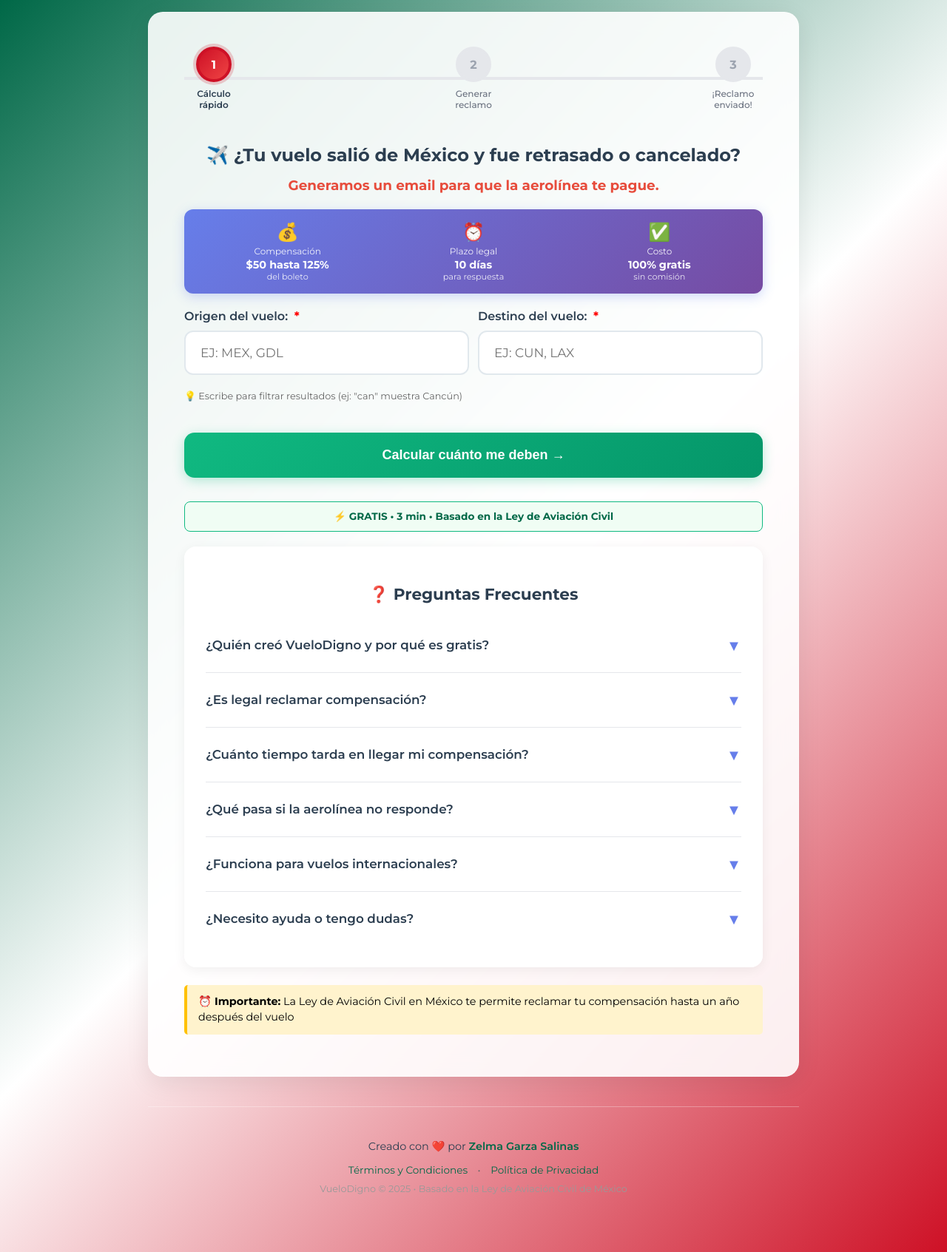
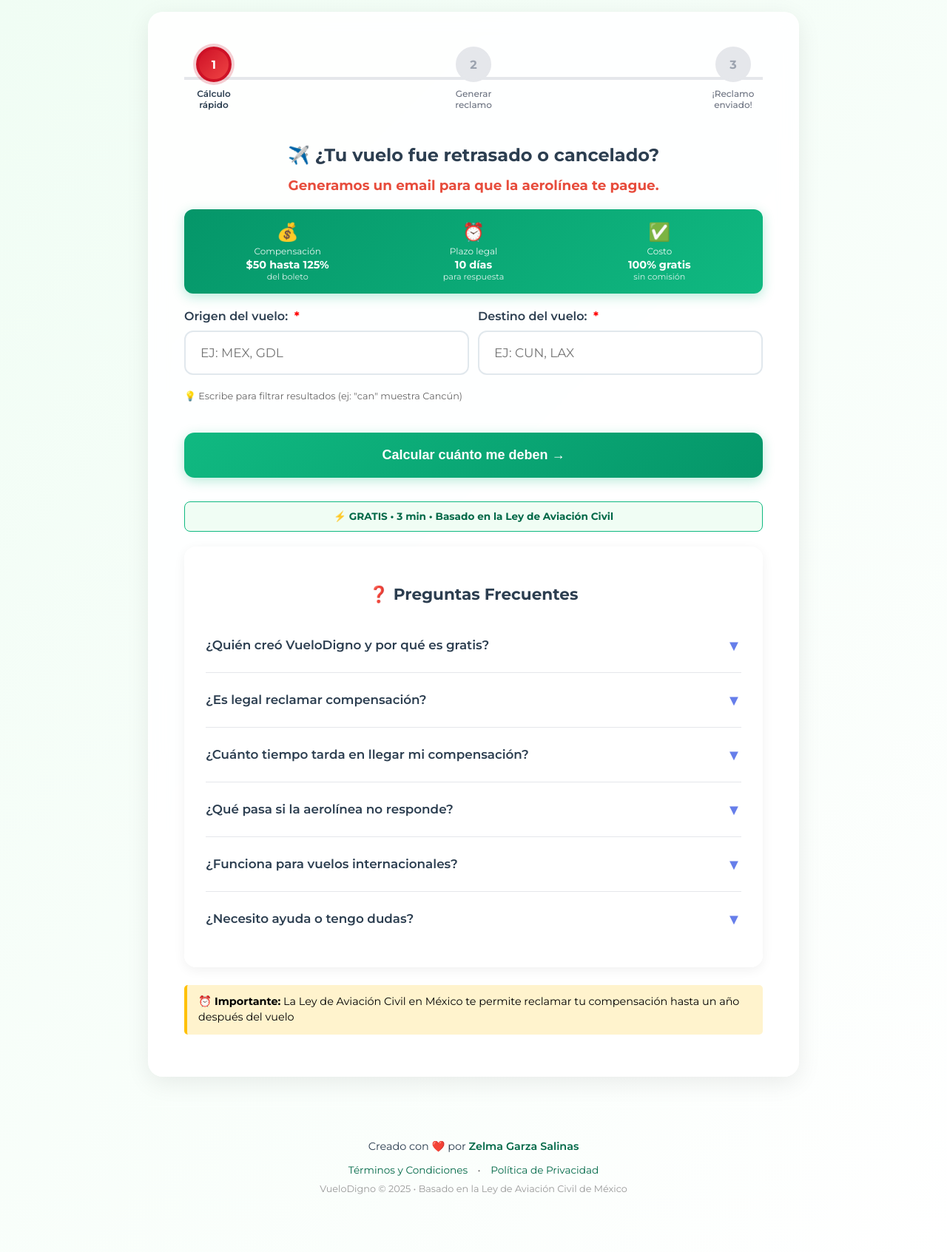
Before and after one commit to zelmag/rentas-claras, a Flask app: page / in a window 1280 px wide. Shown: the whole page at 74% size. Run offline with Flask 3, Linux system fonts and the light colour scheme; parts of the project's set-up code (start-up, migrations or seed data) failed here and were passed over.

Commit message:
UX: Update heading to clarify law applies to flights from Mexico OR Mexican airlines

```diff
--- a/templates/index.html
+++ b/templates/index.html
@@ -54,7 +54,7 @@
             max-width: 640px;
             margin: 0 auto;
             padding: 4px 24px 24px 24px;
-            background: linear-gradient(135deg, #006847 0%, #ffffff 50%, #CE1126 100%);
+            background: linear-gradient(135deg, #f0fdf4 0%, #ffffff 100%);
             min-height: 100vh;
             transition: background 0.3s ease;
         }
@@ -785,14 +785,14 @@
         <!-- Hero Section -->
         <div id="hero-section" style="text-align: center; margin-bottom: 8px;">
             <h1 style="font-size: 1.5em; margin-bottom: 2px; color: #2c3e50; line-height: 1.1;">
-                ✈️ ¿Tu vuelo salió de México y fue retrasado o cancelado?
+                ✈️ ¿Tu vuelo fue retrasado o cancelado?
             </h1>
             <h2 style="font-size: 1.15em; color: #e74c3c; margin-bottom: 20px; font-weight: 700;">
                 Generamos un email para que la aerolínea te pague.
             </h2>
 
             <!-- Quick Expectations Banner -->
-            <div style="background: linear-gradient(135deg, #667eea 0%, #764ba2 100%); color: white; padding: 16px 20px; border-radius: 12px; margin-bottom: 20px; box-shadow: 0 4px 16px rgba(102, 126, 234, 0.3);">
+            <div style="background: linear-gradient(135deg, #059669 0%, #10b981 100%); color: white; padding: 16px 20px; border-radius: 12px; margin-bottom: 20px; box-shadow: 0 4px 16px rgba(16, 185, 129, 0.3);">
                 <div style="display: grid; grid-template-columns: 1fr 1fr 1fr; gap: 12px; text-align: center;">
                     <div>
                         <div style="font-size: 1.5em; margin-bottom: 4px;">💰</div>
@@ -818,7 +818,7 @@
 
         <h2 id="page-title" style="display: none;">
             <span id="page-title-emoji" style="font-size: 1.5em; margin-right: 10px;">🇲🇽</span>
-            <span id="page-title-text">¿Tu vuelo salió de México y fue retrasado o cancelado?</span>
+            <span id="page-title-text">¿Tu vuelo fue retrasado o cancelado?</span>
         </h2>
         <h1 id="page-subtitle"
             style="display: none; text-align: center; color: #e74c3c; font-size: 1.3em; margin-bottom: 20px; line-height: 1.3;">
@@ -1029,7 +1029,7 @@
                             <span class="faq-icon">▼</span>
                         </div>
                         <div class="faq-answer">
-                            <strong>Sí, si tu vuelo salió de México.</strong> La Ley de Aviación Civil aplica a <strong>TODOS los vuelos que despegan de territorio mexicano</strong>, sin importar el destino. Ya sea MEX → Cancún o MEX → Nueva York, si salió de México y tuvo retraso/cancelación, tienes derecho a compensación.
+                            <strong>Sí, aplica la ley mexicana si:</strong> (1) tu vuelo <strong>salió de México</strong> con cualquier aerolínea, o (2) volaste con una <strong>aerolínea mexicana</strong> (Volaris, Aeroméxico, VivaAerobus) desde cualquier país. La Ley de Aviación Civil protege ambos casos.
                         </div>
                     </div>
 
```
